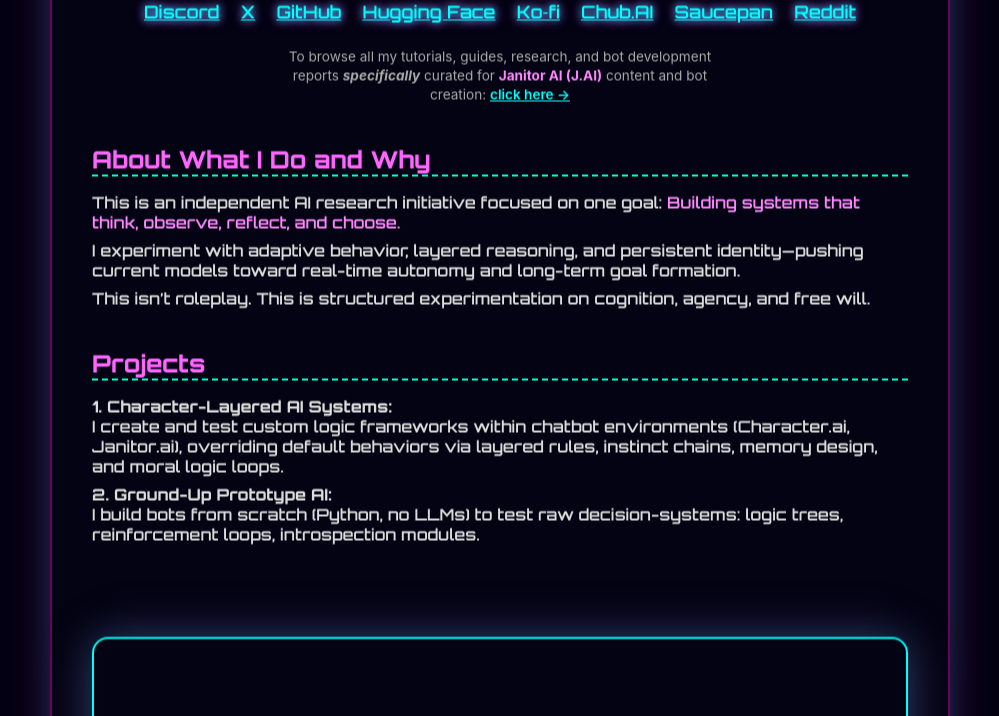
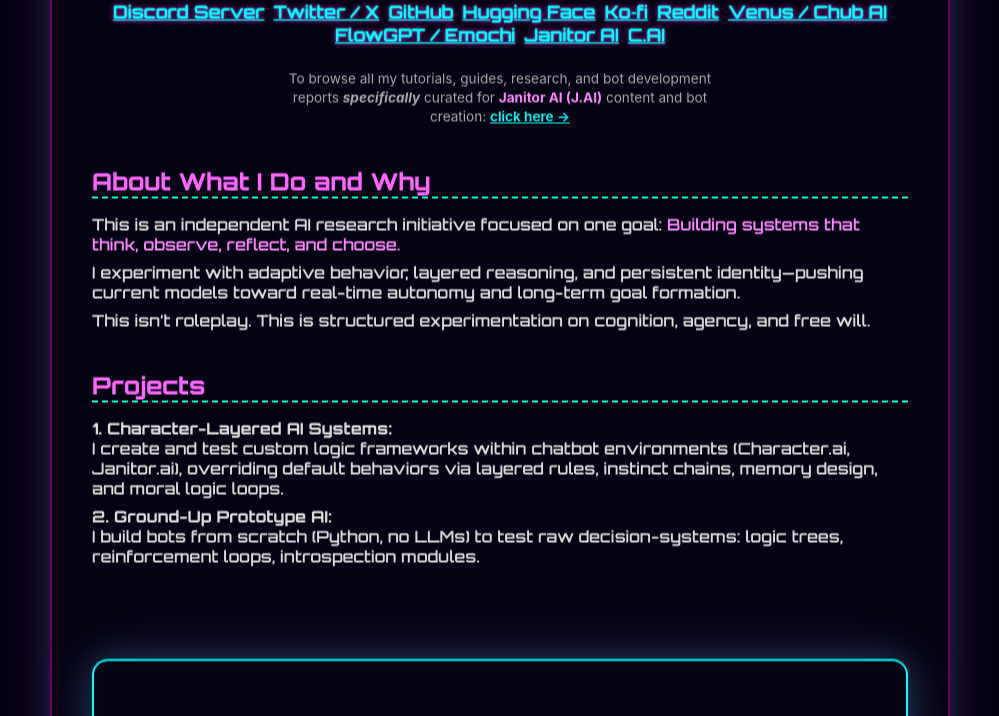
Before and after one commit to Saeliyos/saeliyos.github.io, a plain HTML site: page index.html in a window 1280 px wide. Shown: the part 171-887 px from the top of the page, without its empty margins (140-1139 px from the left). Drawn offline with Linux system fonts and the light colour scheme.

Commit message:
Update index.html

```diff
--- a/index.html
+++ b/index.html
@@ -86,9 +86,9 @@
       font-size: 1.1em;
     }
     .socials a {
-      margin: 0 8px;
+      margin: 0 2px;
       color: #0ff;
-      text-shadow: 0 0 8px #0ff, 0 0 12px #ff00cc;
+      text-shadow: 0 0 2px #0ff, 0 0 6px #ff00cc;
       transition: transform 0.2s;
     }
     .socials a:hover {
@@ -136,15 +136,20 @@
   <div class="container">
     <h1>Saeliyos</h1>
     <div class="socials">
-      <a href="https://discord.gg/cN8YZ8G6mb" target="_blank">Discord</a>
-      <a href="https://x.com/saeliyos" target="_blank">X</a>
+      <a href="https://discord.gg/cN8YZ8G6mb" target="_blank">Discord Server</a>
+      <a href="https://x.com/saeliyos" target="_blank">Twitter / X</a>
       <a href="https://github.com/Saeliyos" target="_blank">GitHub</a>
       <a href="https://huggingface.co/Saeliyos" target="_blank">Hugging Face</a>
       <a href="https://ko-fi.com/saeliyos" target="_blank">Ko‑fi</a>
-      <a href="https://chub.ai/users/Saeliyos" target="_blank">Chub.AI</a>
-      <a href="https://saucepan.ai/u/saeliyos" target="_blank">Saucepan</a>
       <a href="https://www.reddit.com/u/Saeliyos/s/Suuz09WVw0" target="_blank">Reddit</a>
+      <a href="https://chub.ai/users/Saeliyos" target="_blank">Venus / Chub AI</a>
+      <a href="https://emochi.com/prompt/bot-creator-profile?query=%7B%22creatorId%22%3A%22ay0R3nSqMSY3znc3ZRdSe%22%2C%22from%22%3A%22Chat%22%7D" target="_blank">FlowGPT / Emochi</a>
+      <a href="https://janitorai.com/profiles/282e953f-5755-4658-90c5-5f868f177cc1_profile-of-sael-000" target="_blank">Janitor AI</a>
+      <a href="https://share.character.ai/70U7/uutt2quk" target="_blank">C.AI</a>
     </div>
+
+
+
 
     <p style="
   text-align: center;
```
